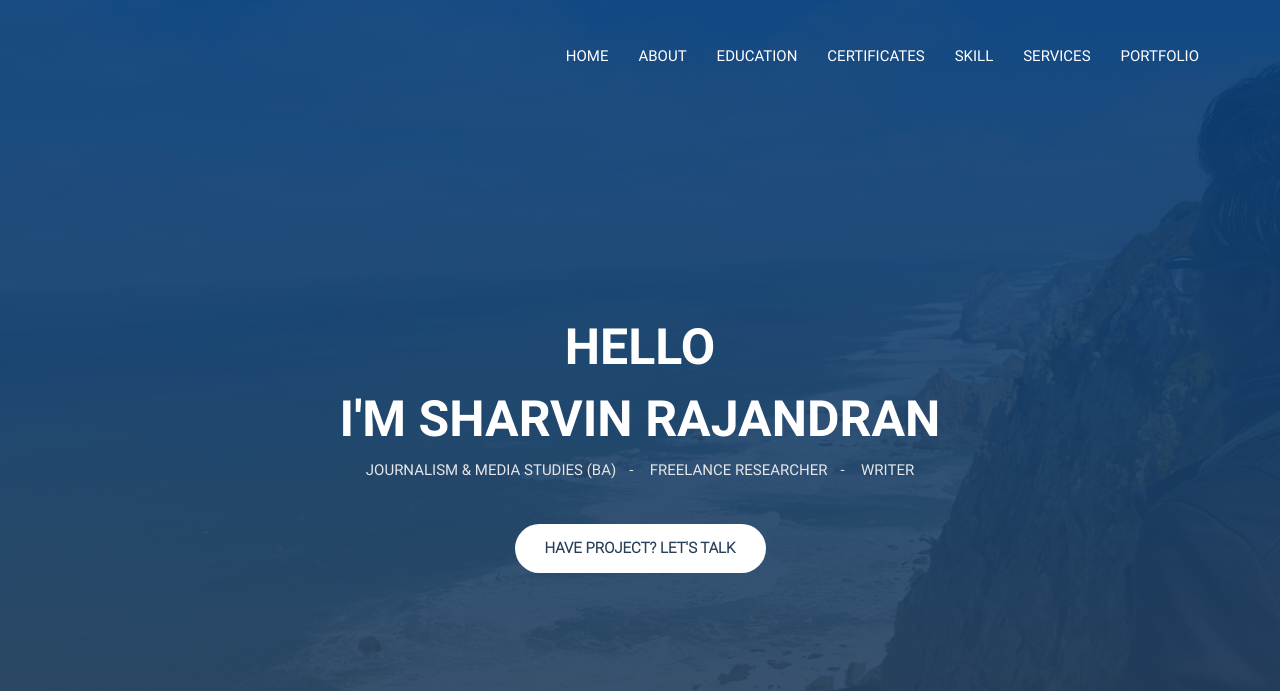
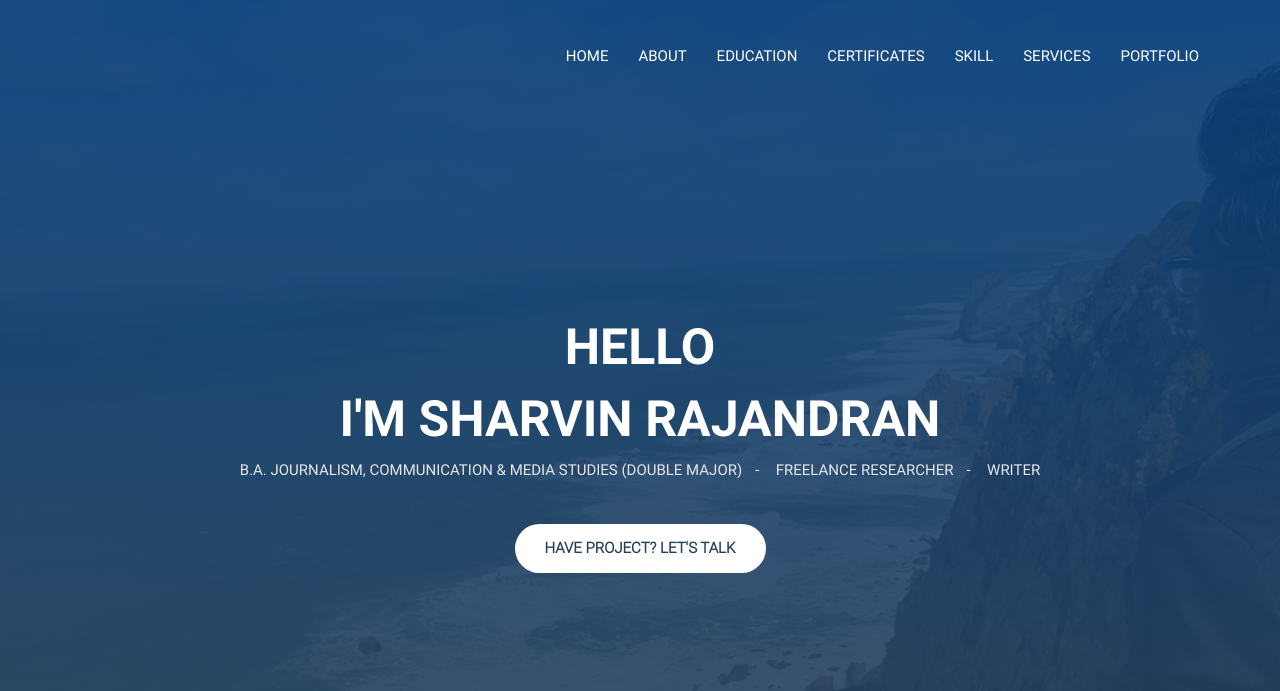
Before and after one commit to sharvin-r/Personal-Portfolio, a plain HTML site: page index.html in a window 1280 px wide. Shown: the top 691 px of the page. Drawn offline with nearby package versions, Linux system fonts and the light colour scheme; files whose address does not match are found by name.

Commit message:
Update index.html

```diff
--- a/index.html
+++ b/index.html
@@ -50,7 +50,7 @@
                     <span class="header__content__block">HELLO</span>
                     <h1 class="header__content__title">I'M SHARVIN RAJANDRAN</h1>
                     <ul class="header__content__sub-title">
-                        <li>JOURNALISM & MEDIA STUDIES (BA)<span class="padding">&#45;</span></li>
+                        <li>B.A. JOURNALISM, COMMUNICATION & MEDIA STUDIES (DOUBLE MAJOR)<span class="padding">&#45;</span></li>
                         <li>FREELANCE RESEARCHER<span class="padding">&#45;</span></li>
                         <li>WRITER</li>
                     </ul>
```
